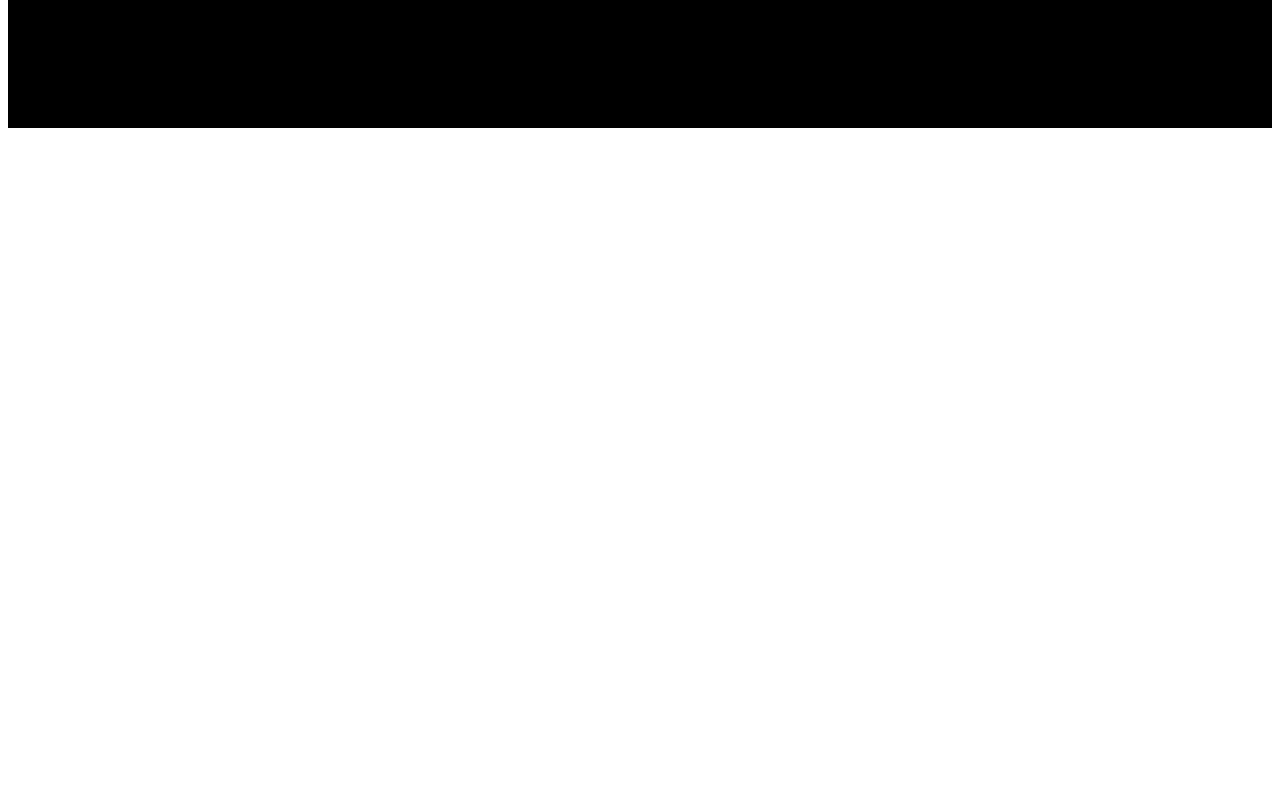
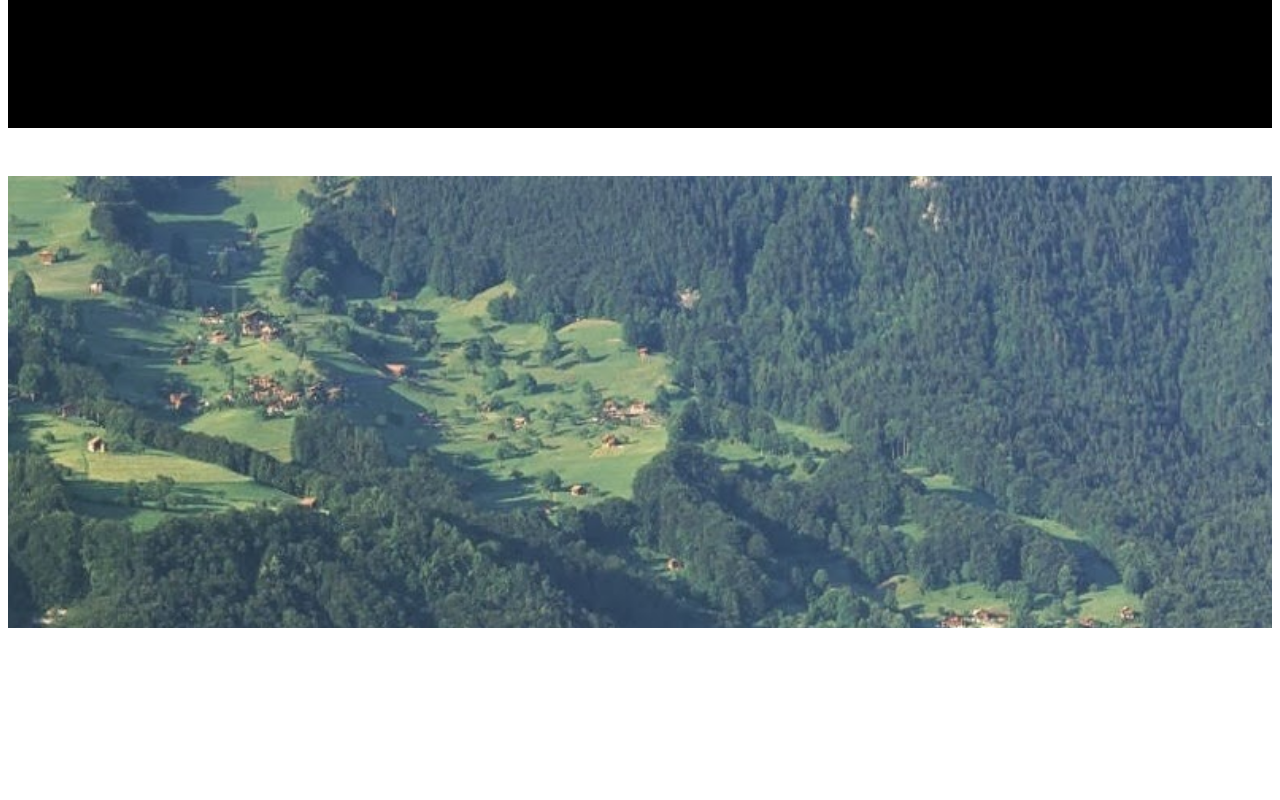
Before and after one commit to Moustafa2719/jQuery-nav-plugin, a plain HTML site: page index.html in a window 1280 px wide. Shown: the part 880-1680 px from the top of the page. Drawn offline with Linux system fonts and the light colour scheme.

Commit message:
images scrolling updates

```diff
--- a/css/style.css
+++ b/css/style.css
@@ -104,3 +104,17 @@ body. html {
 #lastDiv {
     background-color: #ff0000;
 }
+
+.parallex {
+    background-attachment: fixed !important;
+    background-position: center center;
+    background-size: cover !important;
+    background-repeat: no-repeat !important;
+    width: 100%;
+    min-height: 500px;
+}
+
+.first-parallex,
+.second-parallex {
+    background: url('../images/img.jpg');
+}
--- a/index.html
+++ b/index.html
@@ -15,7 +15,9 @@
     <ul id="nav" class="scroller-nav"></ul>
     <!-- Page Elements -->
     <div id="firstDiv"></div>
+    <div class="parallex first-parallex"></div>
     <div id="secondDiv"></div>
+    <div class="parallex second-parallex"></div>
     <div id="lastDiv"></div>
     <!-- Apply MSNAV PLUGIN -->
     <script type="text/javascript">
@@ -23,6 +25,8 @@
         $(document).MSNAV({
             // the elements than we need to applay the nav plugin on it
             elements: ["#firstDiv", "#secondDiv", "#lastDiv"],
+            // optional just required in case you have a parallex sections with background image and you need to animate this image with scrolling
+            parallex: [".first-parallex", ".second-parallex"],
             // the element that will wrap the bullets
             nav: $('#nav'),
             // the active class name
--- a/js/msNav.js
+++ b/js/msNav.js
@@ -1,17 +1,19 @@
 /**
  * Plugin Name : msNAV
  * Discreption : responsible for adding a side navigation to the page to be a one page with scroll control
- * Version	   : 0.1
- * Date 	   : 26/10/2015
- * Auther	   : Moustafa Ahmed, Mohamed saaed]
+ * Version     : 0.2
+ * Date        : 26/10/2015
+ * Auther      : SAVVYARABIA DEVELOPMENT TEAM [Moustafa Ahmed, Mohamed saaed]
  */
 
 jQuery.fn.MSNAV = function(options) {
+    var y = 0;
     // MSNAV default settings:
     var defaults = {
             nav: "",
             currentClass: "",
             elements: [],
+            parallex: [],
             positions: [],
             scrollSpeed: 500
         },
@@ -20,7 +22,7 @@ jQuery.fn.MSNAV = function(options) {
         // the plugin methods
         METHODS = {
             /**
-             * @Method 		: getElementsPositions
+             * @Method      : getElementsPositions
              * @Description : set array contain all elements positions
              */
             'getElementsPositions': function() {
@@ -34,7 +36,7 @@ jQuery.fn.MSNAV = function(options) {
                 });
             },
             /**
-             * @Method 		: appendNavigationBullets
+             * @Method      : appendNavigationBullets
              * @Description : create the bullets of the navigation and handle the click event of each one of theme
              */
             'appendNavigationBullets': function() {
@@ -54,7 +56,7 @@ jQuery.fn.MSNAV = function(options) {
                             // set target
                             target = $(ele).data("target");
                             // animate the screen
-                            METHODS.animatePageScroll(target, i);
+                            METHODS.animatePageScroll(target);
                         });
                     });
                     // handle scrolling method
@@ -62,19 +64,18 @@ jQuery.fn.MSNAV = function(options) {
                 });
             },
             /**
-             * @Method 		   : animatePageScroll
+             * @Method         : animatePageScroll
              * @Description    : animate the screen to the target position
              * @Param {target} : the next position
-             * @Param {i}	   : the number of next element
              */
-            'animatePageScroll': function(target, i) {
+            'animatePageScroll': function(target) {
                 // animate the page scroll
                 $('html, body').animate({
                     scrollTop: target
                 }, settings.scrollSpeed);
             },
             /**
-             * @Method 		   : searchInRange
+             * @Method         : searchInRange
              * @Description    : get the order of the target element by using manual scrolling and active the bullets
              * @Param {value}  : the value of the scroll top position
              */
@@ -87,6 +88,10 @@ jQuery.fn.MSNAV = function(options) {
                         if (value >= start && value < end) {
                             $(settings.nav).find('a').removeClass(settings.currentClass);
                             $(settings.nav).find('a').eq(settings.positions.indexOf(start)).addClass(settings.currentClass);
+                            // apply the backGround scrolling animation
+                            if (settings.parallex.length > 0) {
+                                $(settings.parallex[settings.positions.indexOf(start)]).css('background-position', 'center ' + value / 30 + 'px');
+                            }
                         }
                     }
                     if (value >= settings.positions[settings.positions.length - 1]) {
@@ -96,7 +101,7 @@ jQuery.fn.MSNAV = function(options) {
                 }
             },
             /**
-             * @Method 		   : handleScrolling
+             * @Method         : handleScrolling
              * @Description    : bind the scrollTop value and path it to the searchInRange Method
              */
             'handleScrolling': function() {
@@ -105,7 +110,7 @@ jQuery.fn.MSNAV = function(options) {
                 });
             },
             /**
-             * @Method 		   : init
+             * @Method         : init
              * @Description    : fire the plugin
              */
             'init': function() {
```
Also changed, not shown: images/img.jpg (added).
